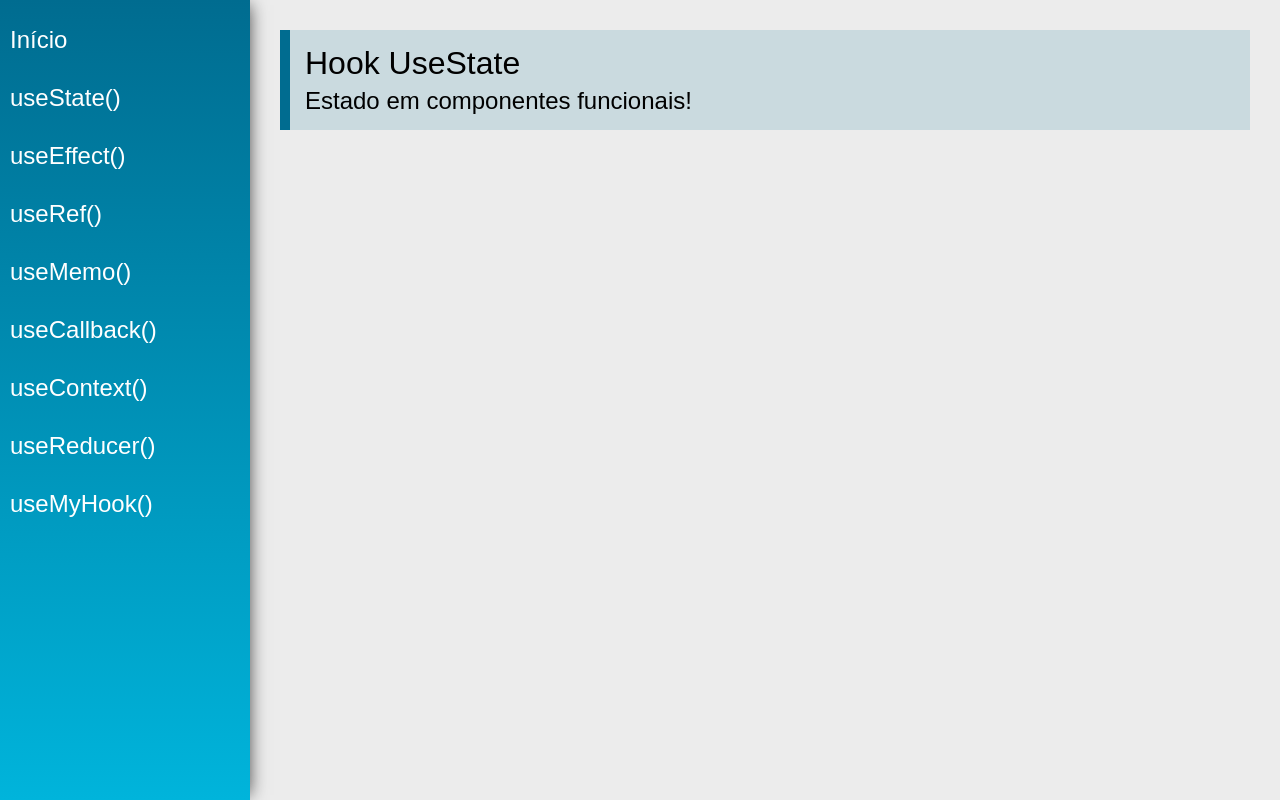
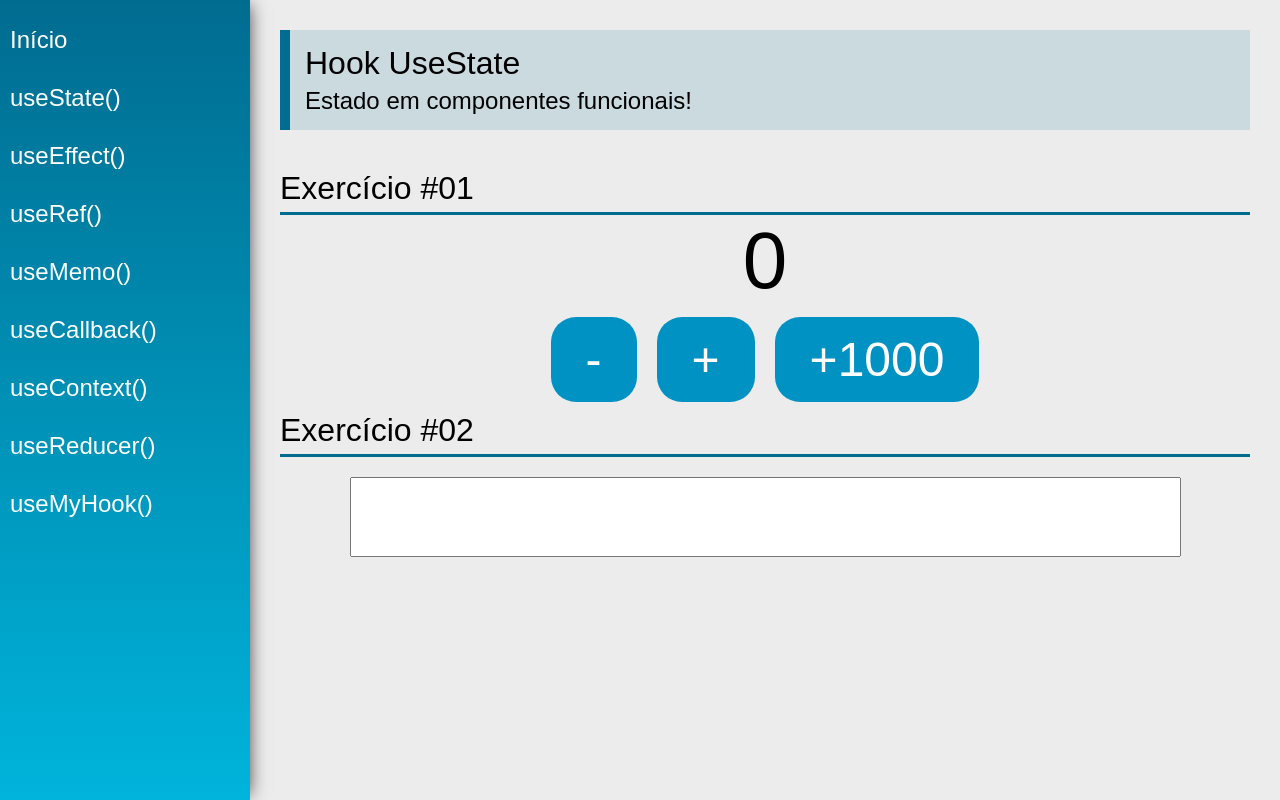
Before and after one commit to dronan/reactHooks, a React (Create React App) app: page /useState in a window 1280 px wide. Built offline with nearby package versions, Linux system fonts and the light colour scheme.

Commit message:
exemplos de uso de useState

```diff
--- a/src/views/examples/UseState.jsx
+++ b/src/views/examples/UseState.jsx
@@ -1,7 +1,11 @@
-import React from 'react'
+import { useState } from 'react'
 import PageTitle from '../../components/layout/PageTitle'
+import SectionTitle from '../../components/layout/SectionTitle'
 
 const UseState = (props) => {
+
+    const [count, setCount] = useState(0) // => [variavel, funcao], array destructuring array[0] e array[1]
+    const [name, setName] = useState("")
 
     return (
         <div className="UseState">
@@ -9,6 +13,25 @@ const UseState = (props) => {
                 title="Hook UseState"
                 subtitle="Estado em componentes funcionais!"
             />
+
+            <SectionTitle title="Exercício #01" />
+                <div className="center">
+                    <span className="text">{count}</span>
+                    <div>
+                        <button className="btn" onClick={ _ => setCount(count - 1)}>-</button>
+                        <button className="btn" onClick={ _ => setCount(count + 1)}>+</button>
+                        <button className="btn" onClick={ _ => setCount(current => current + 1000)}>+1000</button>
+                    </div>
+                </div>
+
+            <SectionTitle title="Exercício #02" />
+                <div className="center">
+                    <div>
+                        <input type="text" className="input" value={name} onChange={e => setName(e.target.value)}/>
+                    </div>
+                    <span className="text">{name}</span>
+                </div>
+
         </div>
     )
 }
```
